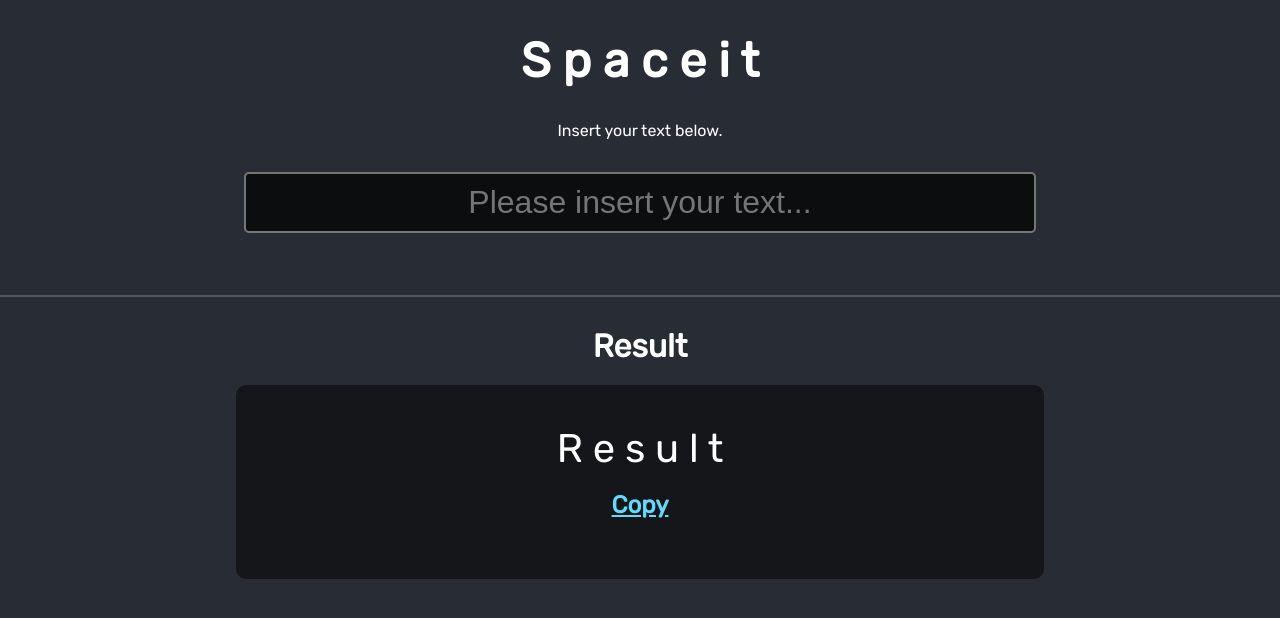
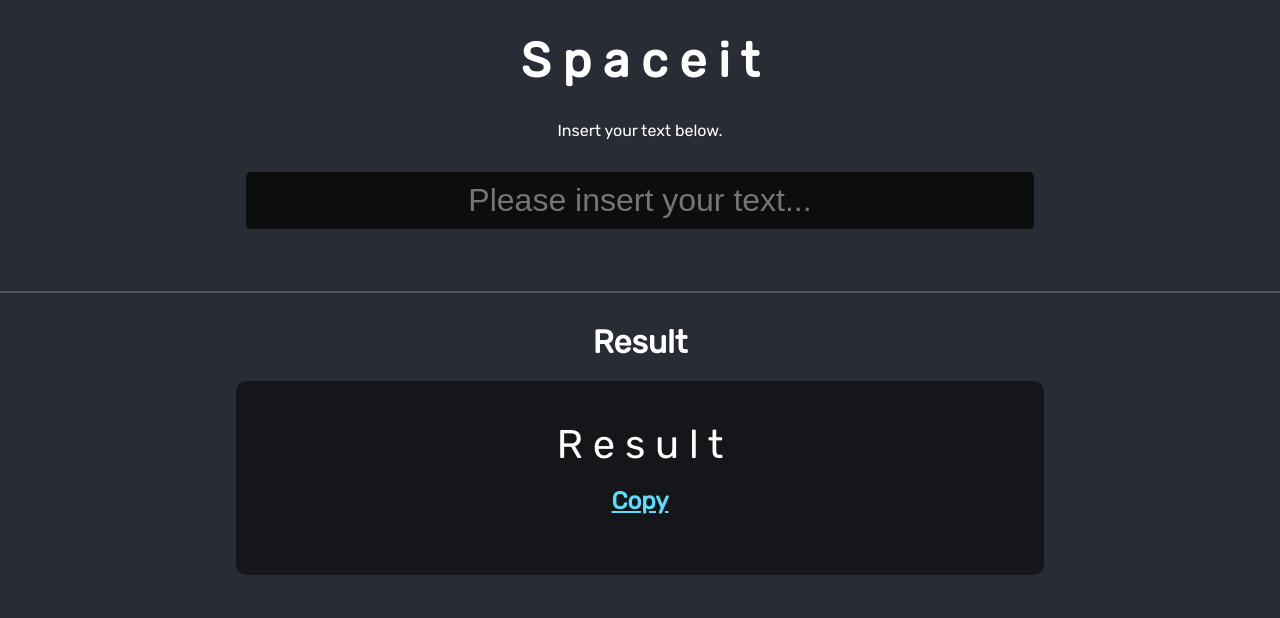
Before and after one commit to wiput1999/space-it, a React (Create React App) app: page / in a window 1280 px wide. Shown: the top 618 px of the page. Built offline with nearby package versions, Linux system fonts and the light colour scheme.

Commit message:
Fixed input text color

```diff
--- a/src/App.css
+++ b/src/App.css
@@ -15,8 +15,10 @@ input {
   font-size: 2em;
   background-color: rgba(0, 0, 0, 0.7);
   border-style: solid;
+  border: none;
   border-radius: 5px;
   text-align: center;
+  color: #FFFFFF;
 }
 
 .link {
```
